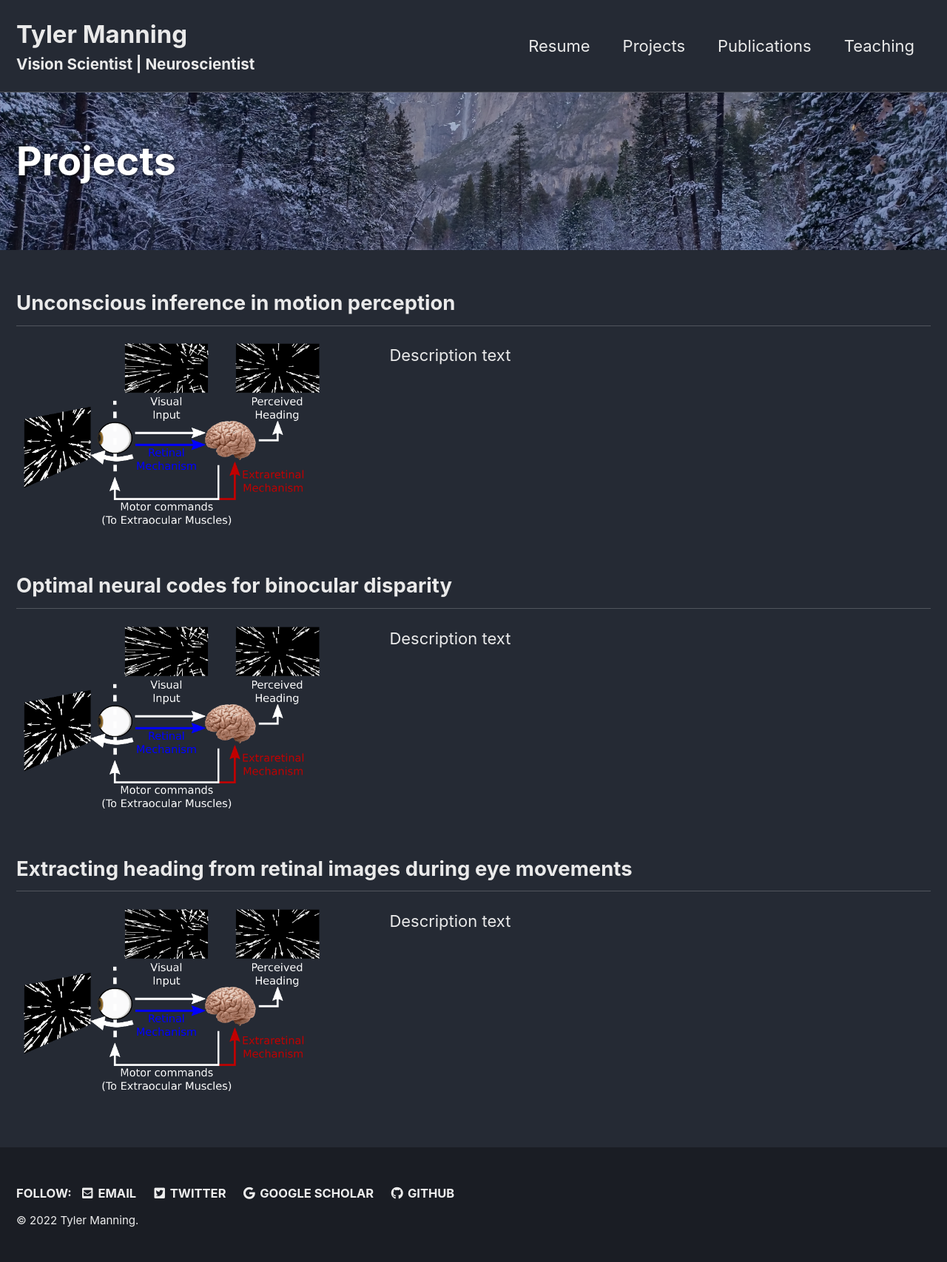
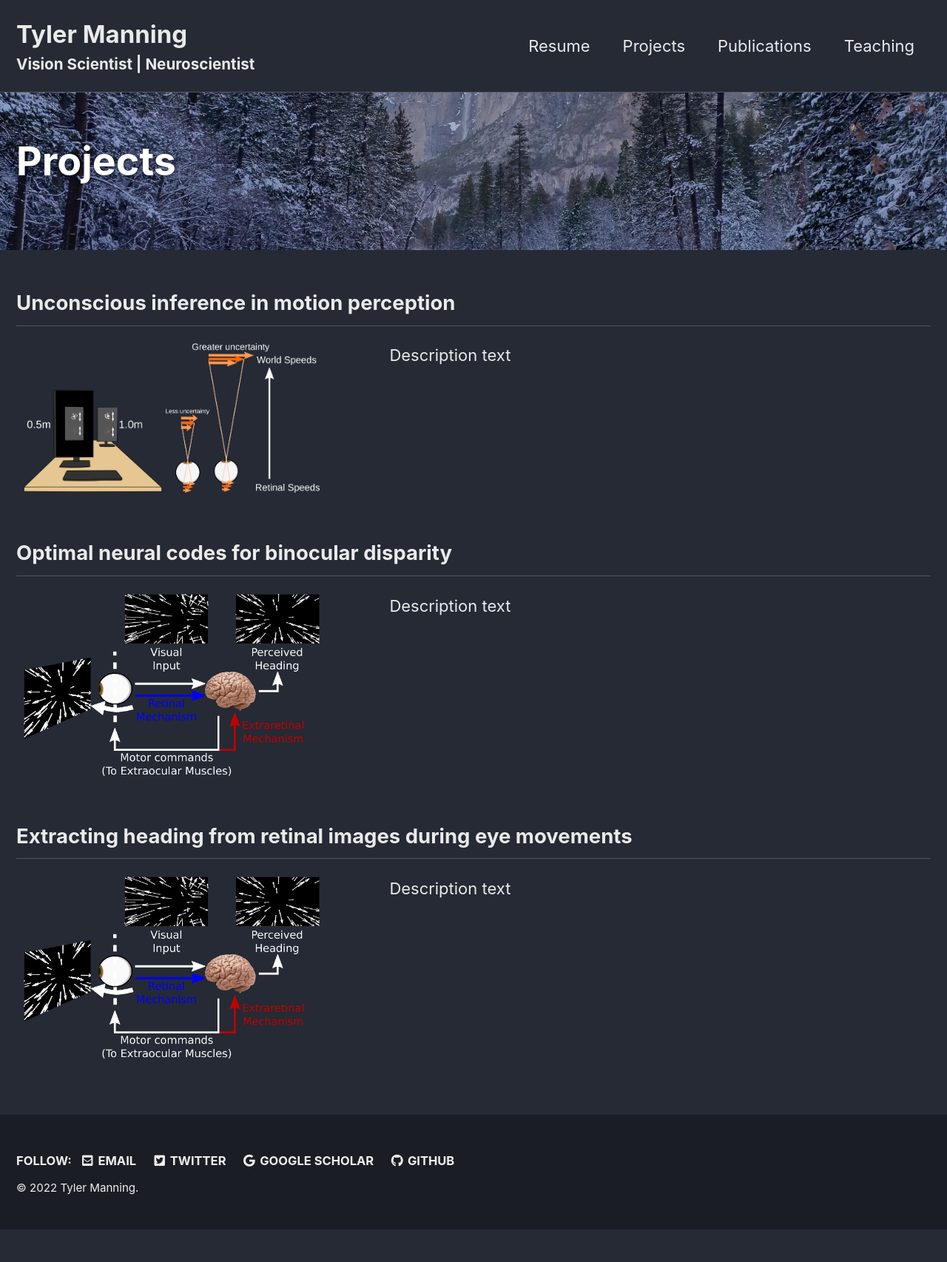
Before and after one commit to tsmanning/tsmanning.github.io, a Jekyll site: the page built from _pages/projects.html, in a window 1280 px wide. Shown: the whole page at 74% size. Built offline with Jekyll 4.4.1, drawn with Linux system fonts in a browser that asks for light colours; cached includes are drawn as plain includes; after the commit the page ends 1662 px from its top, so only the background shows below that.

Commit message:
Page edits

```diff
--- a/_pages/projects.html
+++ b/_pages/projects.html
@@ -62,7 +62,7 @@ intro:
 <h2>Unconscious inference in motion perception</h2>
 <div class="row">
   <div class="column left">
-    <img src="/assets/images/HeadingProj.png" alt="proj1" width="400" height="246" class="responsive">
+    <img src="/assets/images/UncertProj.png" alt="proj1" width="400" height="246" class="responsive">
   </div>
   <div class="column right">
     <p>Description text</p>
```
Also changed, not shown: assets/images/HeadingProj.svg, assets/images/UncertProj.png (added), assets/images/UncertProj.svg (added).
